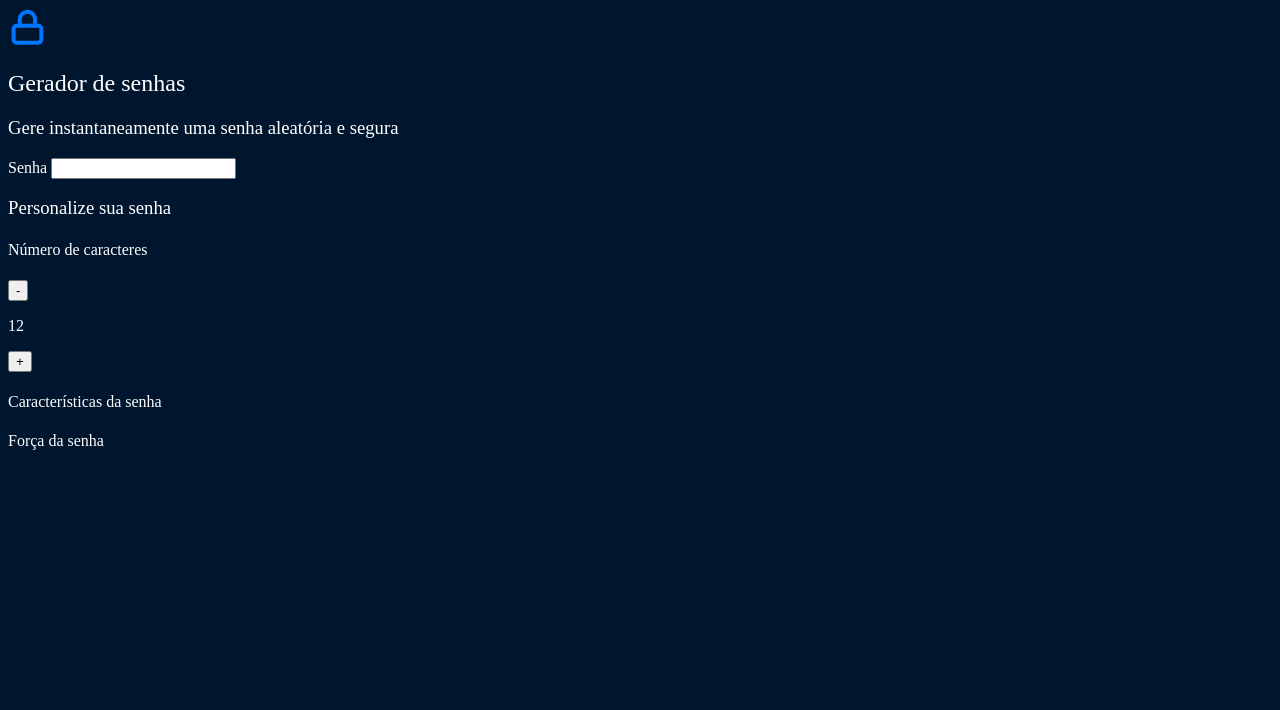
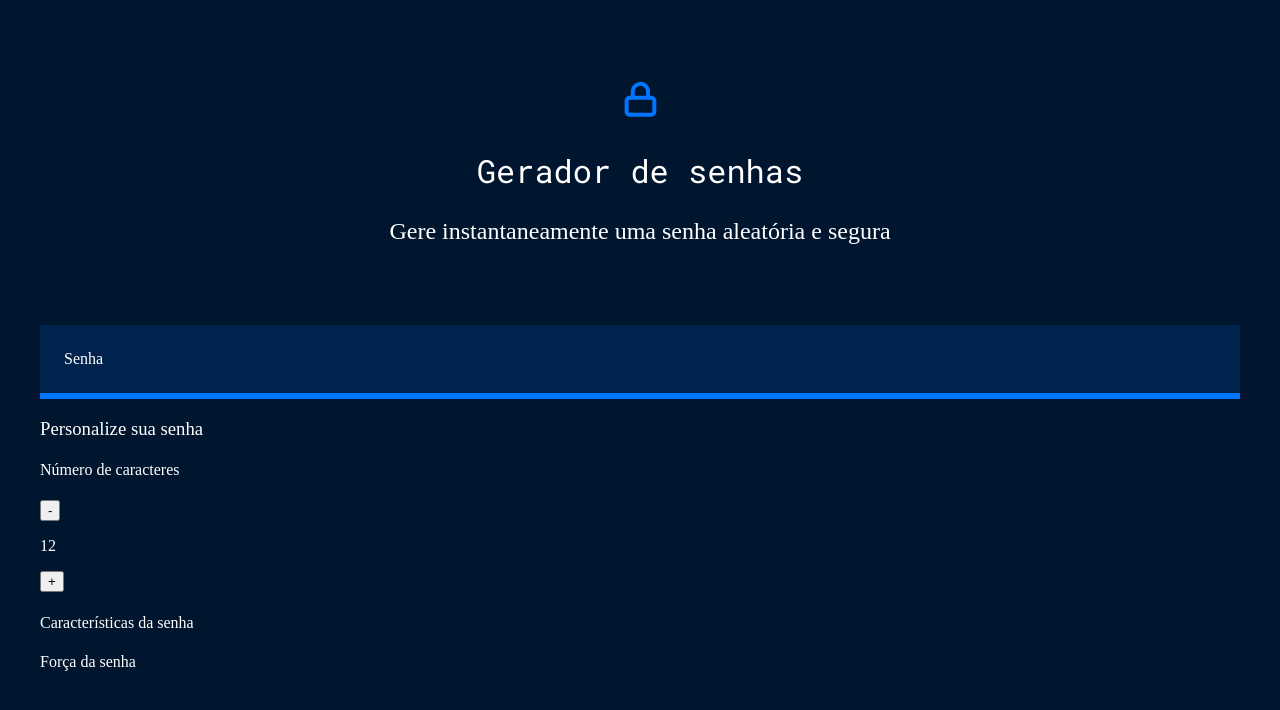
Before and after one commit to Analicesilva-27/js-gerador-de-senhas, a plain HTML site: page index.html in a window 1280 px wide. Drawn offline with Linux system fonts and the light colour scheme.

Commit message:
max width

```diff
--- a/style.css
+++ b/style.css
@@ -19,3 +19,42 @@ body{
     background-color: var(--cor--de--fundo);
     font-size: var(--roboto);
 }
+
+.titulo-principal{
+    font-family: var(--roboto-mono);
+    font-size: 32px;
+}
+
+.titulo-secundario{
+    font-size: 24px;
+}
+
+.conteudo-titulo{
+    text-align: center;
+    margin-top: 80px;
+}
+
+.conteudo-senha{
+    margin-top: 80px;
+    background: var(--fundo--senha);
+    padding: 24px;
+    border-bottom: 6px solid var(--borda);
+}
+
+#campo-senha{
+    background-color: var(--fundo--senha);
+    border: none;
+    color:var(--borda);
+    font-family:var(--roboto-mono);
+    font: 40px;
+    width: 70%;
+}
+
+#campo-senha:focus{
+    outline: none;
+}
+
+.conteudo{
+    max-width:1200px ;
+    margin: 0 auto;
+}
```
